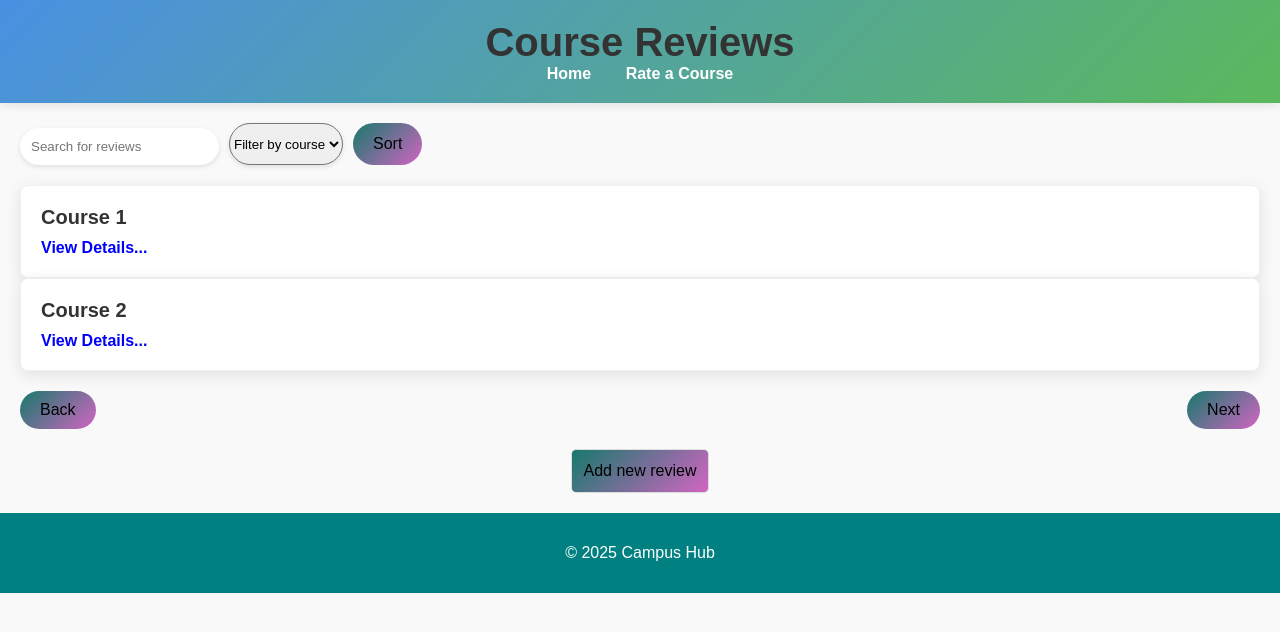
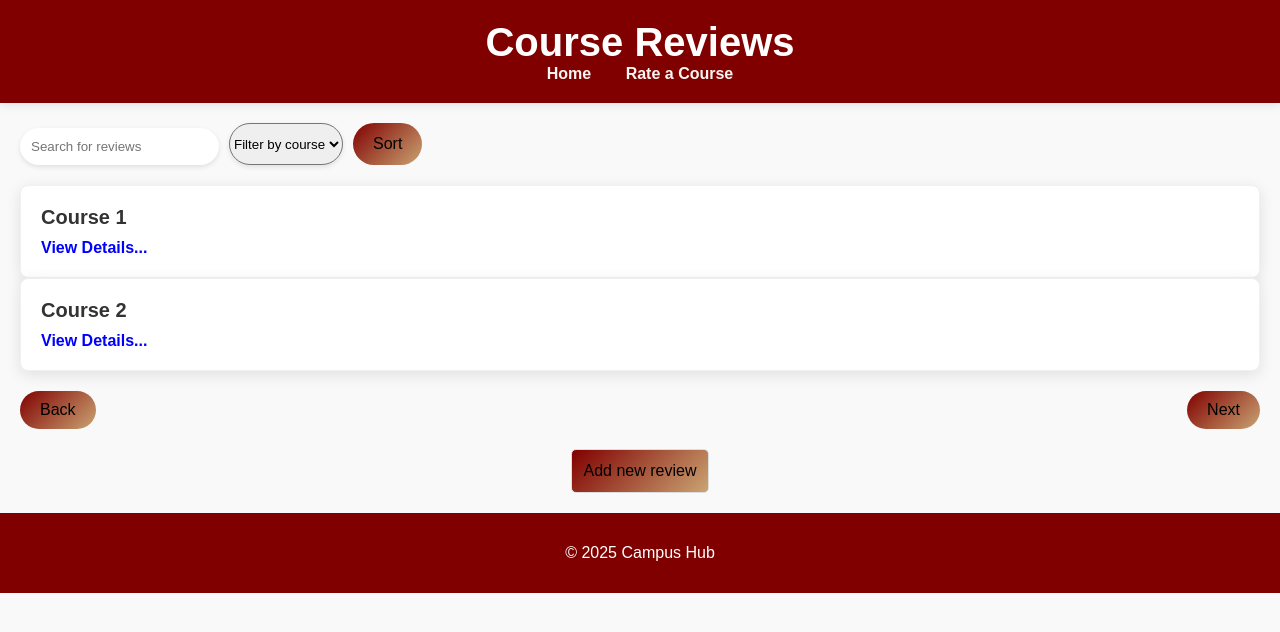
Before and after one commit to Fatimadayan/G2project, a PHP site: page /CourseReviews/Reviews.html in a window 1280 px wide. Shown: the top 632 px of the page. Run offline with PHP 8.4, Linux system fonts and the light colour scheme.

Commit message:
Reviews-CSS.updated

```diff
--- a/CourseReviews/Reviews.css
+++ b/CourseReviews/Reviews.css
@@ -6,7 +6,7 @@ body{
 }
 
 header{
-    background: linear-gradient(135deg,#4a90e2,#5cb85c);
+    background: #800000;
     color: white;
     padding: 20px;
     box-shadow: 0 2px 10px rgba(0,0,0,0.1);
@@ -14,7 +14,7 @@ header{
 }
 
 nav a {
-    color: white;
+    color: #f9f5f1;
     margin: 0 15px;
     text-decoration: none;
     font-weight: bold;
@@ -35,7 +35,7 @@ nav a:hover::after{
 h1{
     font-size: 2.5em;
     margin: 0;
-    color: #333
+    color: white;
 }
 h2 {
     font-size: 1.5em;
@@ -112,7 +112,7 @@ main{
 
 button{
     padding: 10px 20px;
-    background: linear-gradient(135deg,#17796c,#d265c2);
+    background: linear-gradient(135deg,#800000,#caa472);
     border: none;
     border-radius: 25px;
     cursor : pointer;
@@ -121,7 +121,7 @@ button{
 }
 
 button:hover{
-    background: linear-gradient(135deg,#d265c2,#17796c);
+    background: linear-gradient(135deg,#caa472,#800000);
     transform: translate(-2px);
 }
 
@@ -155,7 +155,7 @@ box-shadow: 0 0 5px rgba(92, 184, 92, 0.5);
 }
 
 footer{
-    background-color: teal;
+    background-color: #800000;
     color: white;
     text-align: center;
     padding: 15px 0;
```
